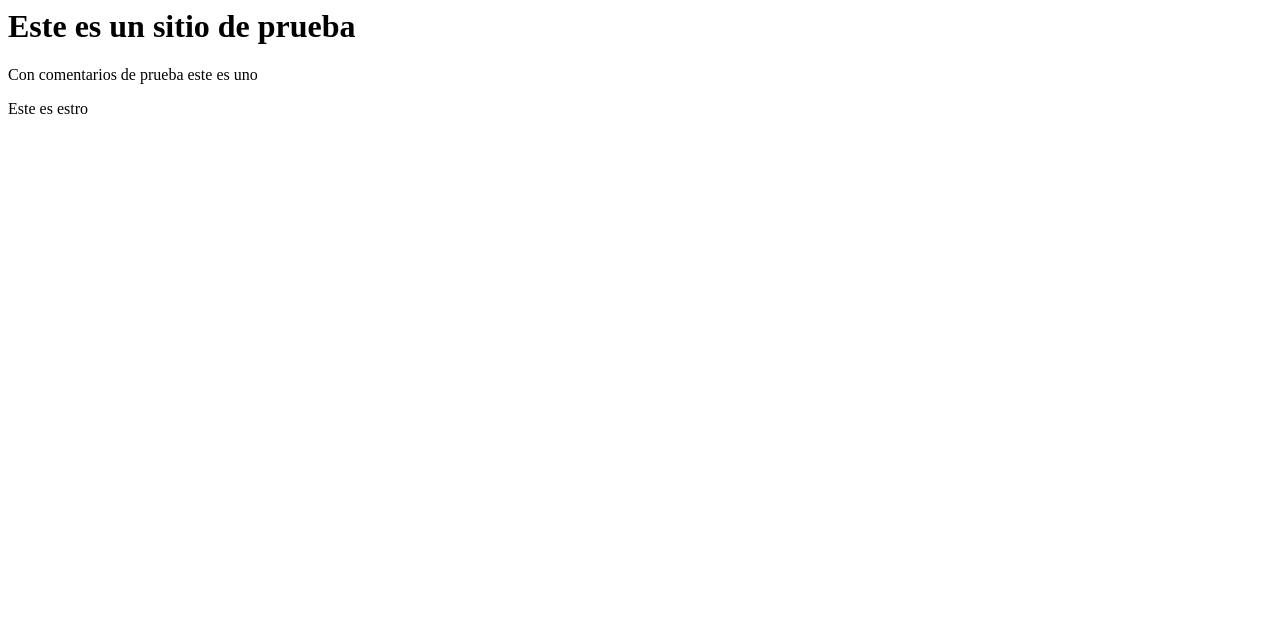
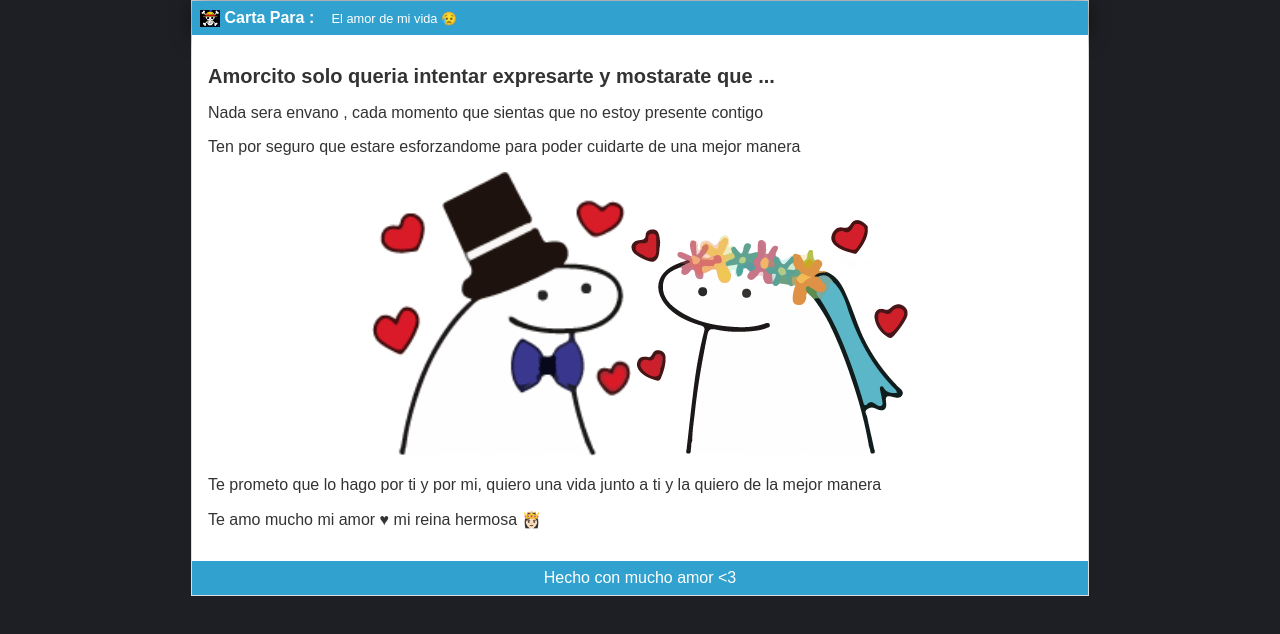
Before and after one commit to JMaycol-Valencia/JMaycol-Valencia.github.io, a plain HTML site: page index.html in a window 1280 px wide. Drawn offline with Linux system fonts and the light colour scheme.

Commit message:
commit - agregando estilo y html

```diff
--- /dev/null
+++ b/estilos/estilo.css
@@ -0,0 +1,60 @@
+body
+{
+    background: #1e1f24;
+    color: #333;
+    text-align: center;
+    font-family: Arial;
+    font-size: 16px;
+    margin: 0;
+    padding: 0;
+}
+
+#cabecera
+{
+    background: #31a2cf;
+    box-shadow: 0px 2px 20px 0px rgba(0,0,0,0.5);
+    color: white;
+    font-weight: bold;
+    margin: 0;
+    padding: 0.5em;
+}
+
+#cabecera #logo
+{
+    width: 20px;
+    vertical-align: middle;
+}
+
+#cabecera #tagline
+{
+    padding: 0 0 0 1em;
+    font-weight: normal;
+    font-size: 0.8em;
+}
+
+#container
+{
+    width: 70%;
+    padding: 0;
+    text-align: left;
+    border: 1px solid #DDD;
+    margin: 0 auto;
+}
+
+#container h1
+{
+    font-size: 20px;
+}
+#post
+{
+    background: white;
+    padding: 1em;
+}
+
+#footer
+{
+    background: #31a2cf;
+    color: white;
+    text-align: center;
+    padding: 0.5em;
+}
--- a/index.html
+++ b/index.html
@@ -1,3 +1,29 @@
-<h1>Este es un sitio de prueba</h1>
-<p>Con comentarios de prueba este es uno</p>
-<p>Este es estro</p>
+<!DOCTYPE html>
+<html lang="en">
+    <head>
+        <title></title>
+        <meta charset="UTF-8">
+        <meta name="viewport" content="width=device-width, initial-scale=1">
+        <link href="estilos/estilo.css" rel="stylesheet">
+    </head>
+    <body>
+        <div id="container">
+            <div id="cabecera">
+                <img id="logo" src="imagen/onepiece.jpg" />
+                Carta Para :
+                <span id="tagline">El amor de mi vida 😥</span>
+            </div>
+            <div id="post">
+                <h1>Amorcito solo queria intentar expresarte y mostarate que ...</h1>
+                <p>Nada sera envano , cada momento que sientas que no estoy presente contigo</p>
+                <p>Ten por seguro que estare esforzandome para poder cuidarte de una mejor manera</p>
+                <p style="text-align: center;" ><img src="imagen/flork1.png" width="30%" /><img src="imagen/flork2.png" alt=""></p>
+                <p>Te prometo que lo hago por ti y por mi, quiero una vida junto a ti y la quiero de la mejor manera</p>
+                <p>Te amo mucho mi amor ♥ mi reina hermosa 👸🏻</p>
+            </div>
+            <div id="footer">
+              Hecho con mucho amor &lt;3
+            </div>
+        </div>
+    </body>
+</html>
```
Also changed, not shown: imagen/flork1.png (added), imagen/flork2.png (added), imagen/onepiece.jpg (added).
